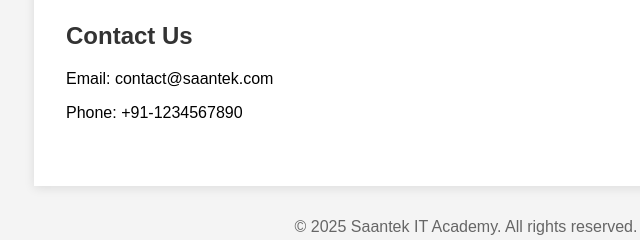
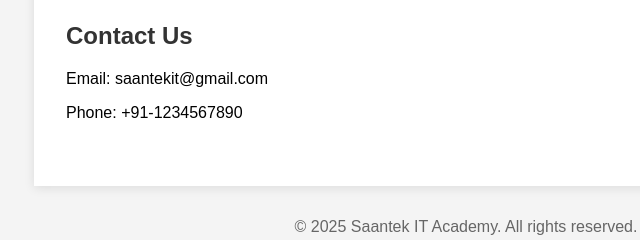
Before and after one commit to saantekit/saantekitacademy, a plain HTML site: page index.html in a window 1280 px wide. Shown: the part 424-664 px from the top of the page, 174-814 px from the left. Drawn offline with Linux system fonts and the light colour scheme.

Commit message:
updating content

```diff
--- a/index.html
+++ b/index.html
@@ -55,7 +55,7 @@
         </section>
         <section>
             <h2>Contact Us</h2>
-            <p>Email: contact@saantek.com</p>
+            <p>Email: saantekit@gmail.com</p>
             <p>Phone: +91-1234567890</p>
         </section>
     </main>
```
